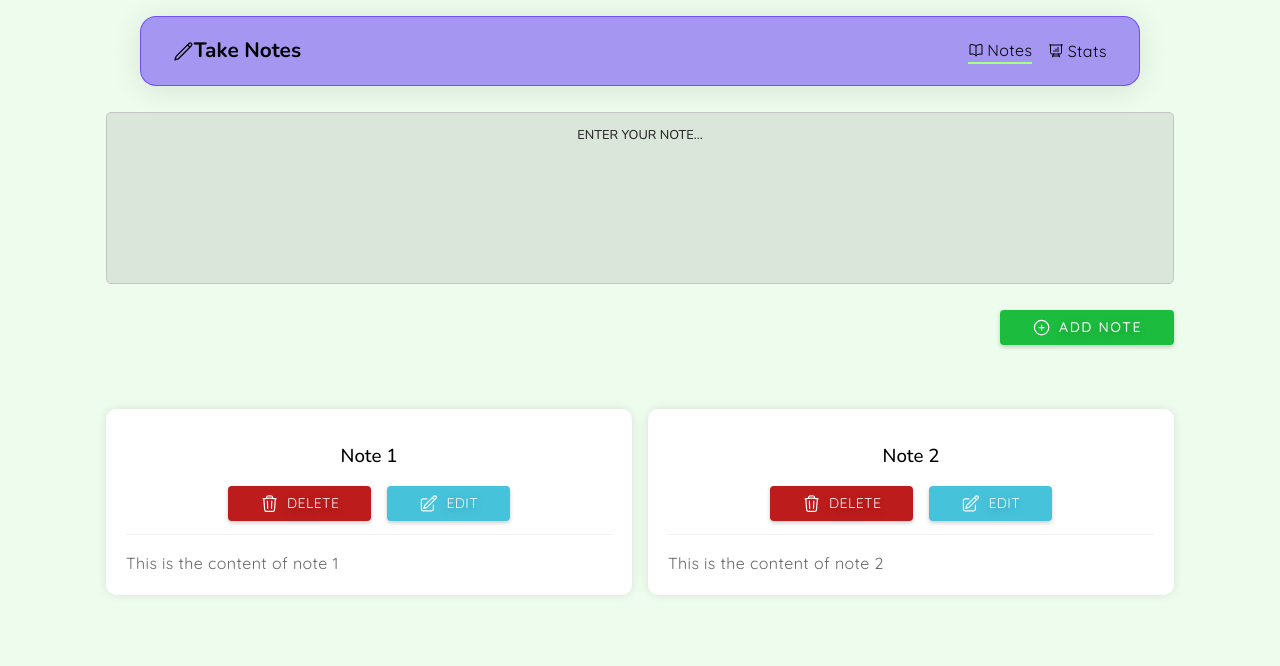
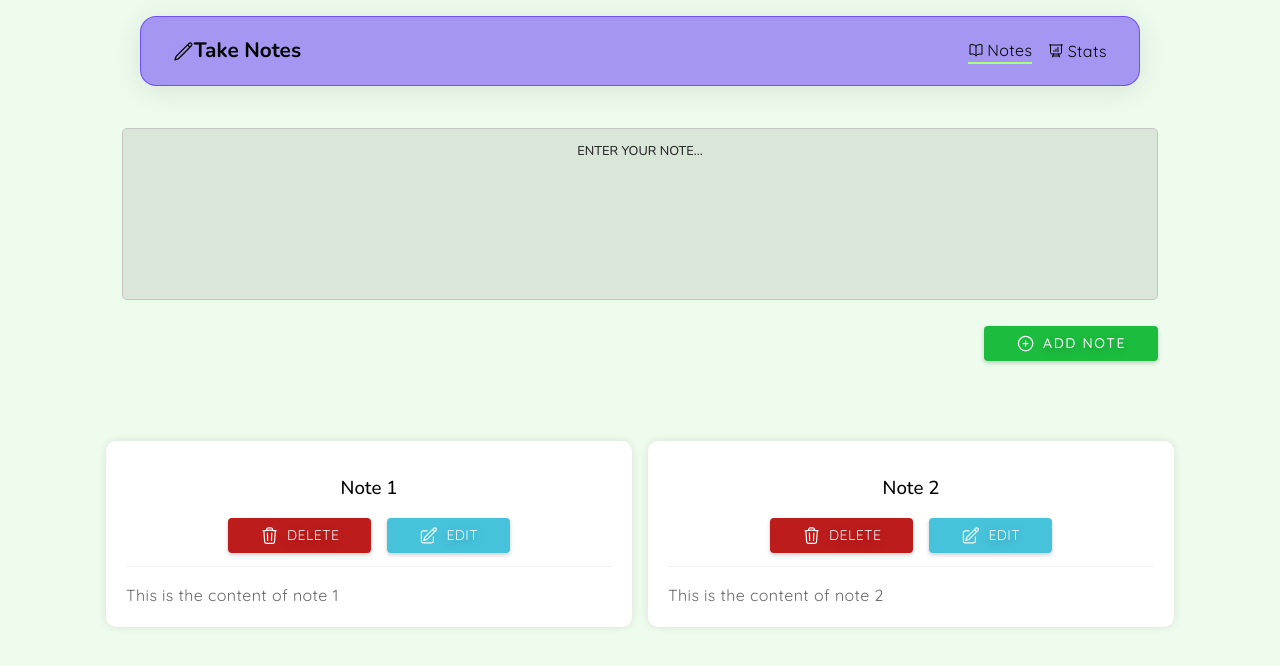
Before and after one commit to fdasabino/take_notes_vue_app, a Vue app: page /#/ in a window 1280 px wide. Shown: the top 666 px of the page. Built offline with nearby package versions, Linux system fonts and the light colour scheme.

Commit message:
Update base.scss and ViewNotes.scss with new styles

```diff
--- a/src/assets/base.scss
+++ b/src/assets/base.scss
@@ -1,5 +1,6 @@
 $base-blue: #46c3db;
 $base-dark-blue: #2d6cdf;
+$base-light-teal: #ecfffb;
 $base-yellow: #fac80f;
 $base-dark-yellow: #fac80f;
 $base-orange: #ff9100;
@@ -19,7 +20,6 @@ $base-info-secondary: #1a28f1dc;
 $base-white: #fafafa;
 $base-dark: #2b2a2a;
 $base-dark-secondary: #161616;
-
 $base-shadow-1: #63636333 0px 2px 8px 0px;
 $base-shadow-2: #6363631a 0px 0px 4px 0px;
 $base-shadow-3: #00000026 0px 2px 8px;
--- a/src/views/ViewNotes/ViewNotes.scss
+++ b/src/views/ViewNotes/ViewNotes.scss
@@ -1,3 +1,5 @@
+@import "../../assets/base.scss";
+
 .notes {
     display: flex;
     flex-direction: column;
@@ -8,6 +10,7 @@
         flex-direction: column;
         gap: 1rem;
         margin-bottom: 1rem;
+        padding: 1rem;
 
         &__buttonContainer {
             display: flex;
```
